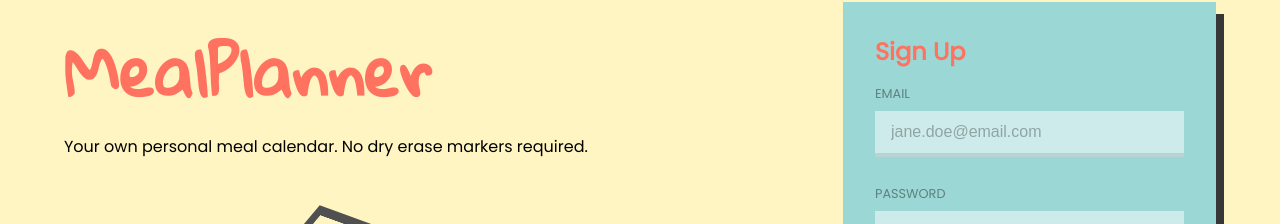
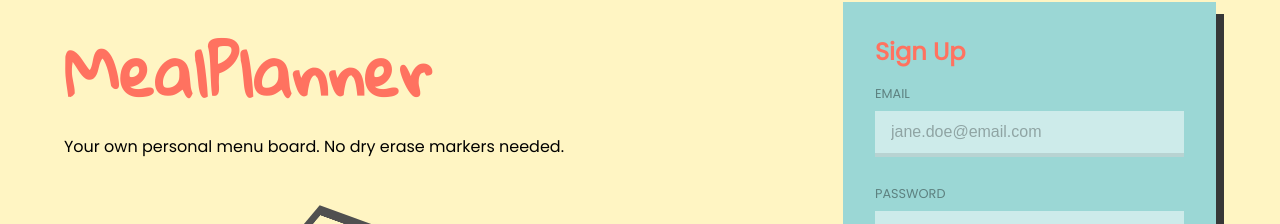
Before and after one commit to msandula12/meal-planner-client, a React (Create React App) app: page / in a window 1280 px wide. Shown: the part 108-332 px from the top of the page. Built offline with nearby package versions, Linux system fonts and the light colour scheme.

Commit message:
chore: update tagline

```diff
--- a/src/components/Home/Home.tsx
+++ b/src/components/Home/Home.tsx
@@ -26,7 +26,7 @@ function Home() {
               MealPlanner
             </Link>
           </div>
-          <p>Your own personal meal calendar. No dry erase markers required.</p>
+          <p>Your own personal menu board. No dry erase markers needed.</p>
           <div className="hero-image">
             <img src={DashboardImage} alt="MealPlanner Dashboard" />
           </div>
```
